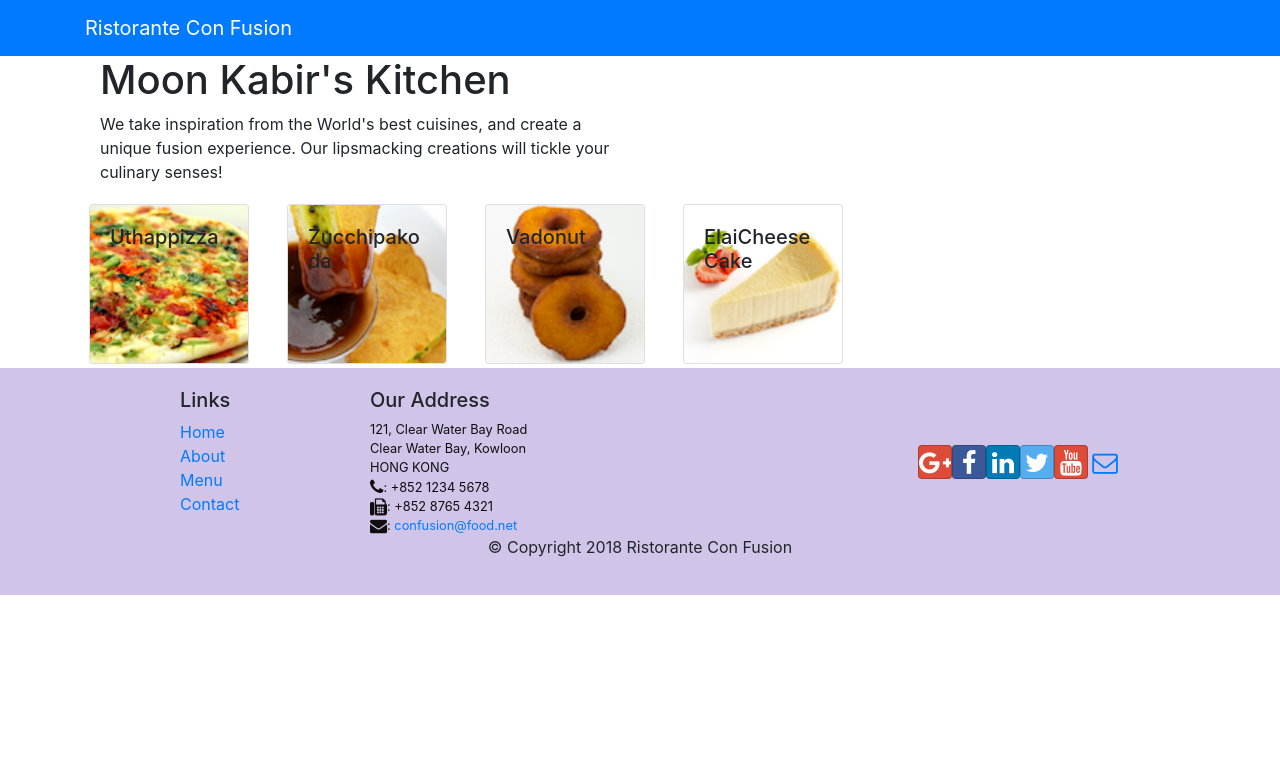
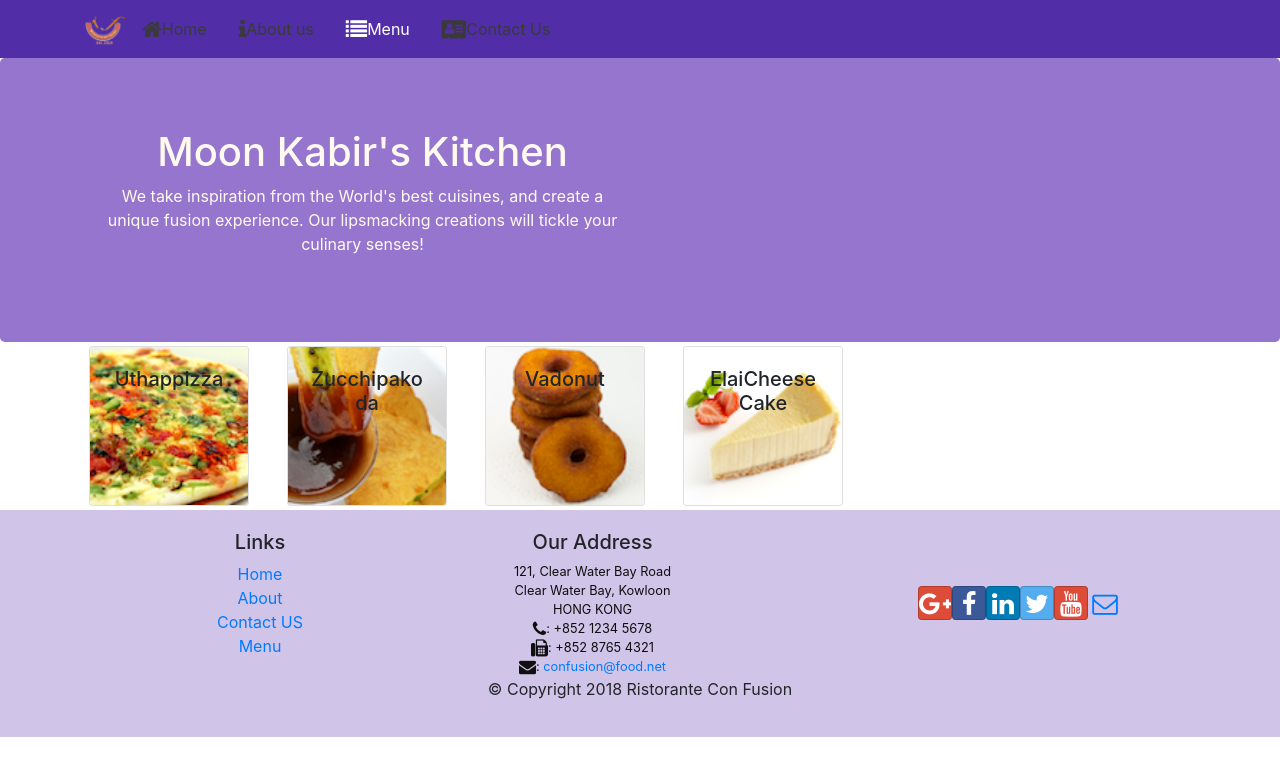
Before and after one commit to moonkabir/fedw-my-app, a React (Create React App) app: page /menu in a window 1280 px wide. Shown: the top 776 px of the page. Built offline with nearby package versions, Linux system fonts and the light colour scheme.

Commit message:
weak2 react router full with some issue

```diff
--- a/src/App.css
+++ b/src/App.css
@@ -1,4 +1,4 @@
-/* .App {
+.App {
   text-align: center;
 }
 
@@ -35,7 +35,7 @@
   to {
     transform: rotate(360deg);
   }
-} */
+}
 .row-header{
     margin:0px auto;
     padding:0px auto;
@@ -69,3 +69,15 @@
 .navbar-dark {
     background-color: #512DA8;
 }
+li{
+  list-style: none;
+}
+nav{
+  display:flex;
+}
+nav li a{
+  color: #3a3a3a;
+}
+nav li a.active{
+  color: #fff;
+}
--- a/src/components/FooterComponent.js
+++ b/src/components/FooterComponent.js
@@ -1,4 +1,5 @@
 import React from 'react';
+import { Link } from 'react-router-dom'
 
 function Footer(props) {
     return(
@@ -8,10 +9,10 @@
                 <div className="col-4 offset-1 col-sm-2">
                     <h5>Links</h5>
                     <ul className="list-unstyled">
-                        <li><a href="#">Home</a></li>
-                        <li><a href="#">About</a></li>
-                        <li><a href="#">Menu</a></li>
-                        <li><a href="contactus.html">Contact</a></li>
+                        <li><Link to='/home'>Home</Link></li>
+                        <li><Link to='/about'>About</Link></li>
+                        <li><Link to='/contactus'>Contact US</Link></li>
+                        <li><Link to='/menu'>Menu</Link></li>
                     </ul>
                 </div>
                 <div className="col-7 col-sm-5">
--- a/src/components/HeaderComponent.js
+++ b/src/components/HeaderComponent.js
@@ -1,17 +1,60 @@
-import React, { Component } from 'react';
-import {Navbar, NavbarBrand, jumbotron} from 'reactstrap';
+import React, { Component } from 'react'
+import {Navbar, NavbarBrand, Nav, NavbarToggler, Collapse, NavItem, Jumbotron} from 'reactstrap'
+import { NavLink } from 'react-router-dom'
 
 class Header extends Component {
+
+    constructor (props) {
+        super(props);
+        this.state = {
+            isNavOpen:false
+        }
+        this.toggleNav = this.toggleNav.bind(this);
+    }
+
+    toggleNav(){
+        this.setState({
+            isNavOpen:!this.state.isNavOpen
+        })
+    }
+
     render() {
         return (
             // <React.Fragment> <> aita error dile full dorm ta likha lagbe
             <>
-                <Navbar dark color="primary">
+                <Navbar dark expand="md">
                     <div className="container">
-                        <NavbarBrand href="/">Ristorante Con Fusion</NavbarBrand>
+                        <NavbarToggler onClick={this.toggleNav} />
+                        <NavbarBrand className="mr-auto" href="/">
+                            <img src="assets/images/logo.png" height="30" width="41" alt="Moon Kabir's Kitchen"/>
+                        </NavbarBrand>
+                        <Collapse isOpen={this.state.isNavOpen} navbar>
+                            <nav navbar>
+                                <NavItem>
+                                    <NavLink className ="nav-link" to="/home">
+                                        <span className="fa fa-home fa-lg"></span>Home
+                                    </NavLink>
+                                </NavItem>
+                                <NavItem>
+                                    <NavLink className ="nav-link" to="/aboutus">
+                                        <span className="fa fa-info fa-lg"></span>About us
+                                    </NavLink>
+                                </NavItem>
+                                <NavItem>
+                                    <NavLink className ="nav-link" to="/Menu">
+                                        <span className="fa fa-list fa-lg"></span>Menu
+                                    </NavLink>
+                                </NavItem>
+                                <NavItem>
+                                    <NavLink className ="nav-link" to="/contactus">
+                                        <span className="fa fa-address-card fa-lg"></span>Contact Us
+                                    </NavLink>
+                                </NavItem>
+                            </nav>
+                        </Collapse>
                     </div>
                 </Navbar>
-                <jumbotron>
+                <Jumbotron>
                     <div className="container">
                         <div className="row row-header">
                             <div className="col-12 col-sm-6">
@@ -20,7 +63,7 @@
                             </div>
                         </div>
                     </div>
-                </jumbotron>
+                </Jumbotron>
             </>
         );
     }
```
Also changed, not shown: 1 other file (tests, documents, lock files or other folders).
